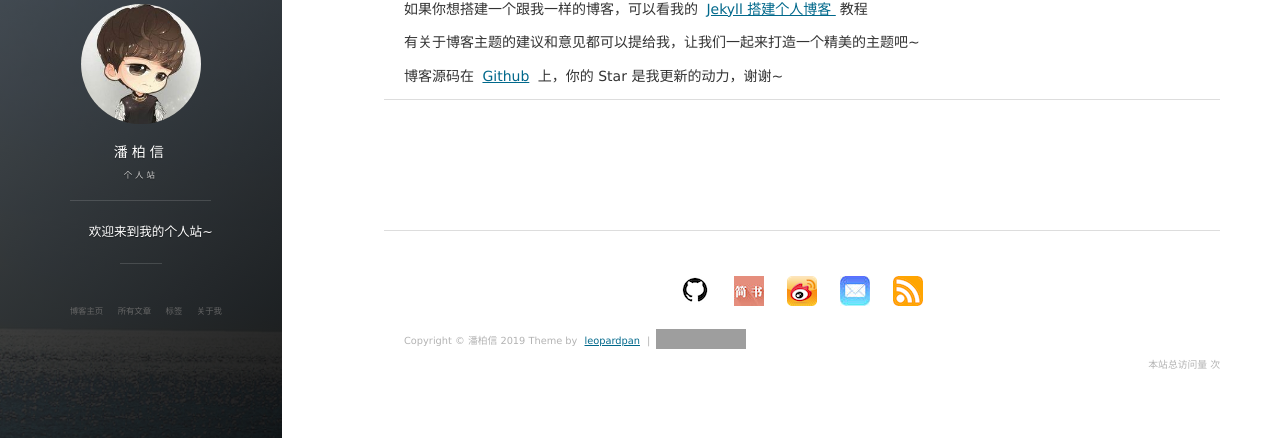
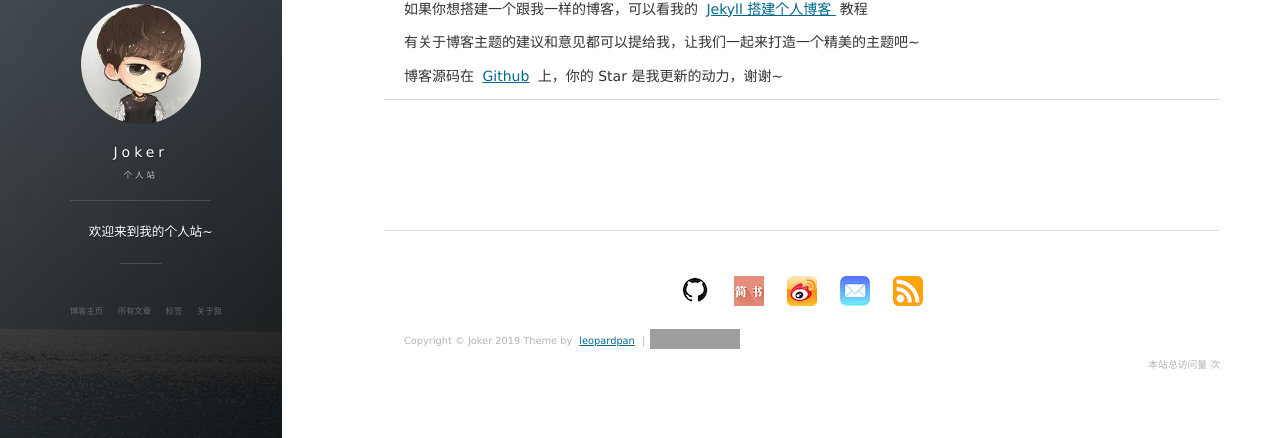
Before and after one commit to Narunata/Narunata.github.io, a Jekyll site: the page built from about.md, in a window 1280 px wide. Shown: the part 284-722 px from the top of the page. Built offline with Jekyll 4.4.1, drawn with Linux system fonts in a browser that asks for light colours; nearby versions of some CDN libraries; comment, search, counter and statistics services are not loaded; grey boxes are pictures that could not be loaded.

Commit message:
Joker Info

```diff
--- a/_config.yml
+++ b/_config.yml
@@ -1,12 +1,12 @@
 # Basic
-title: 潘柏信
+title: Joker
 subtitle: 个人站
 description: 欢迎来到我的个人站~
 # 头像里面的标题
 avatarTitle: leopardpan
 # 头像里面的描述
-avatarDesc: iOS / 机器学习
-url: "http://baixin.io"
+avatarDesc: AI / 机器学习
+url: "https://narunata.github.io"
 
 # Comment
 comment:
```
